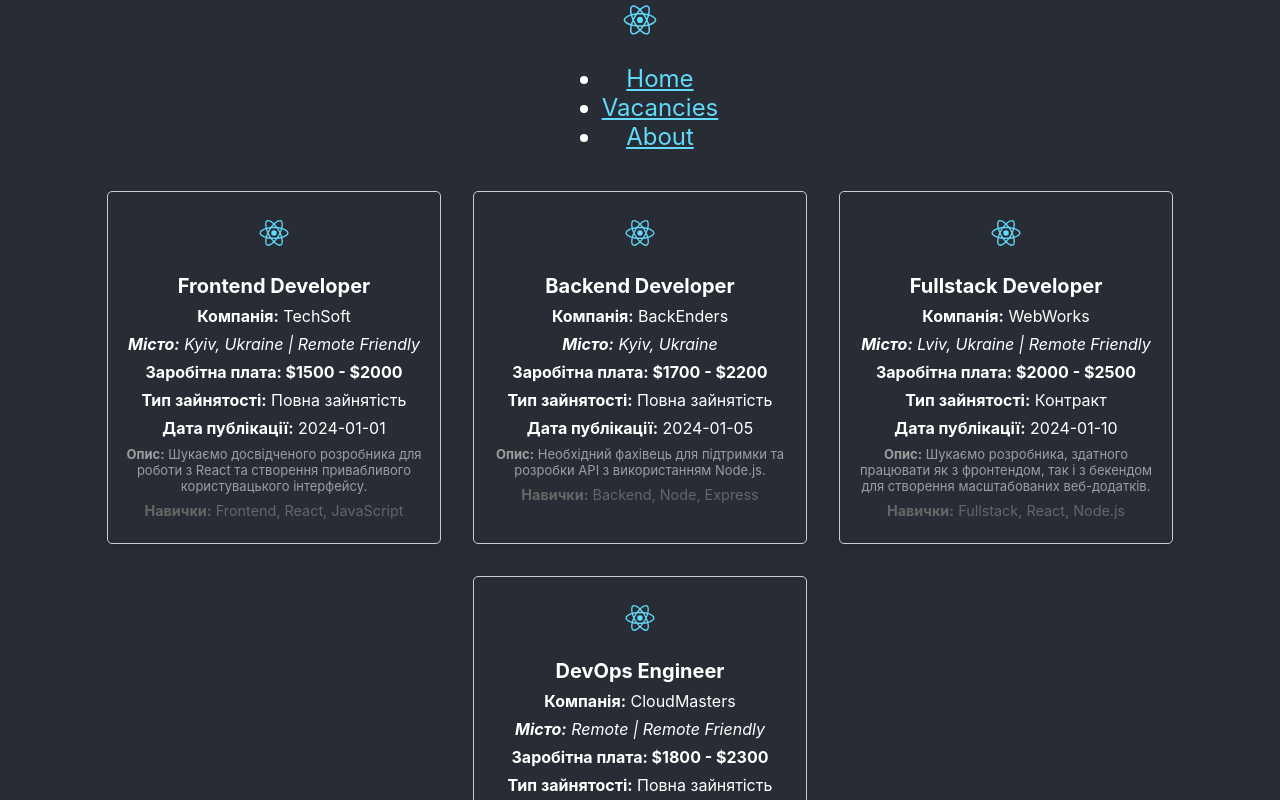
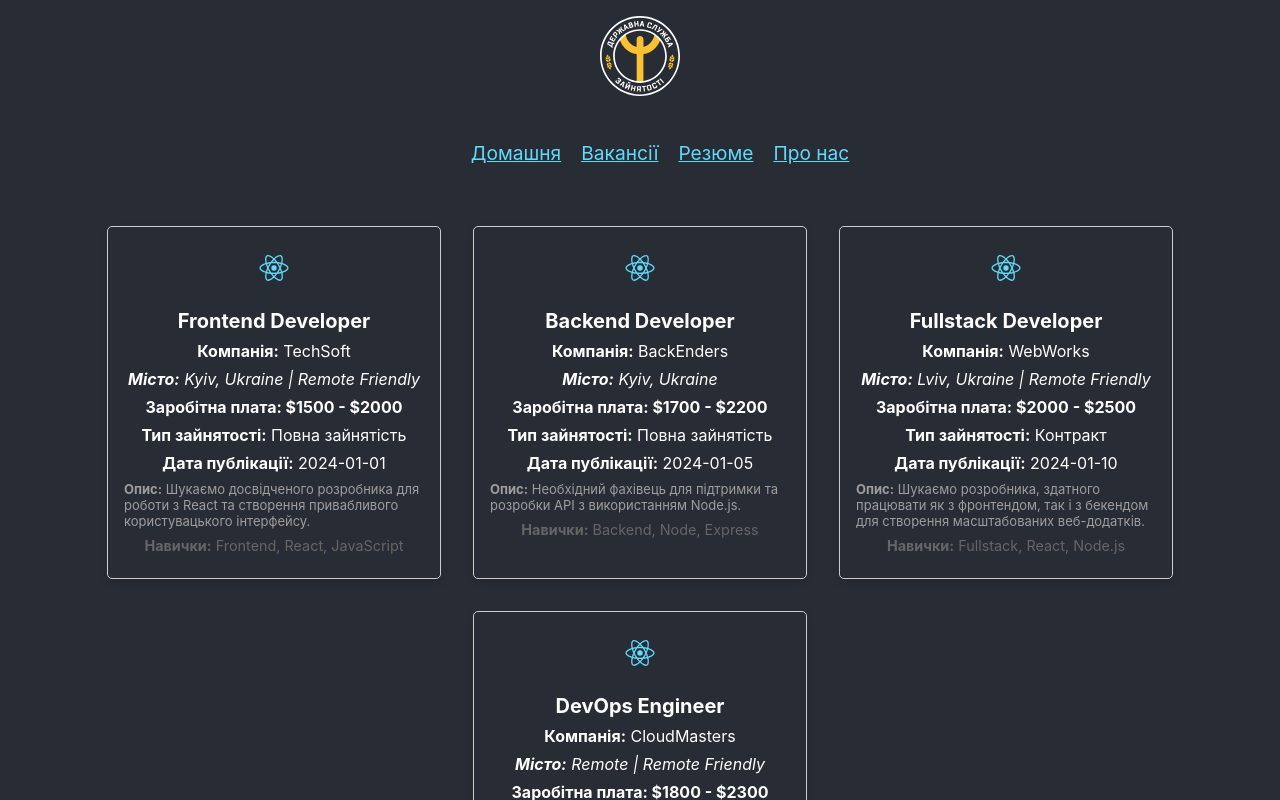
Before and after one commit to Dmstry/job-search-app-client, a React (Create React App) app: page /vacancies in a window 1280 px wide. Shown: the top 800 px of the page. Built offline with nearby package versions, Linux system fonts and the light colour scheme.

Commit message:
Add resume placeholder in header and migrate styles to SCSS modules

```diff
--- a/src/App.css
+++ /dev/null
@@ -1,30 +0,0 @@
-.App {
-  text-align: center;
-  display: flex;
-  flex-direction: column;
-  background-color: #282c34;
-}
-
-.App-logo {
-  height: 5vmin;
-  pointer-events: none;
-}
-
-.App-header {
-  min-height: 18vh;
-  display: flex;
-  flex-direction: column;
-  align-items: center;
-  justify-content: center;
-  font-size: 1.5rem;
-  color: white;
-}
-
-.App-main {
-  min-height: 92vh;
-  color: white;
-}
-
-.App-link {
-  color: #61dafb;
-}
--- /dev/null
+++ b/src/App.module.scss
@@ -0,0 +1,43 @@
+@use "./styles/shared";
+
+.root {
+  display: flex;
+  flex-direction: column;
+  background-color: #282c34;
+}
+
+.logo {
+  height: 10vmin;
+  padding: 1rem;
+  pointer-events: none;
+  filter: invert(0);
+}
+
+.header{
+  min-height: 18vh;
+    display: flex;
+    flex-direction: column;
+    align-items: center;
+    justify-content: center;
+    font-size: 1.2rem;
+    color: shared.$primary-color;
+
+  ul {
+      list-style: none;
+    }
+
+    li {
+      display: inline-block;
+      margin: 10px;
+    }
+}
+
+.link {
+  color: shared.$link-color;;
+}
+
+.main {
+  min-height: 92vh;
+  color: shared.$primary-color;
+  padding: 1rem;
+}
--- a/src/App.tsx
+++ b/src/App.tsx
@@ -1,26 +1,28 @@
-import React from 'react';
-import logo from './logo.svg';
-import './App.css';
+import logo from './logosvg.svg';
+import styles from './App.module.scss';
 import { Link, Outlet } from 'react-router-dom';
 
 function App() {
   return (
-    <div className="App">
-      <header className="App-header">
-        <img src={logo} className="App-logo" alt="logo" />
+    <div className={styles.root}>
+      <header className={styles.header}>
+        <img src={logo} className={styles.logo} alt="logo" />
         <ul>
           <li>
-            <Link className='App-link' to="/">Home</Link>
+            <Link className={styles.link} to="/">Домашня</Link>
           </li>
           <li>
-            <Link className='App-link' to="/vacancies">Vacancies</Link>
+            <Link className={styles.link} to="/vacancies">Вакансії</Link>
           </li>
           <li>
-            <Link className='App-link' to="/about">About</Link>
+            <Link className={styles.link} to="/resumes">Резюме</Link>
+          </li>
+          <li>
+            <Link className={styles.link} to="/about">Про нас</Link>
           </li>
         </ul>
       </header>
-      <main className='App-main'>
+      <main className={styles.main}>
         <Outlet />
       </main>
     </div>
--- /dev/null
+++ b/src/features/Resumes/Resumes.tsx
@@ -0,0 +1,3 @@
+export function Resumes() {
+  return <div>Under construction</div>
+}
--- a/src/styles/_shared.scss
+++ b/src/styles/_shared.scss
@@ -1 +1,3 @@
 $primary-color: #fff;
+$dimmed-color: #9e9e9e;
+$link-color: #61dafb;
```
Also changed, not shown: src/index.tsx (+6 -1 lines), public/logo_dcz.png (added), src/index.scss (renamed from src/index.css), src/logosvg.svg (added).
